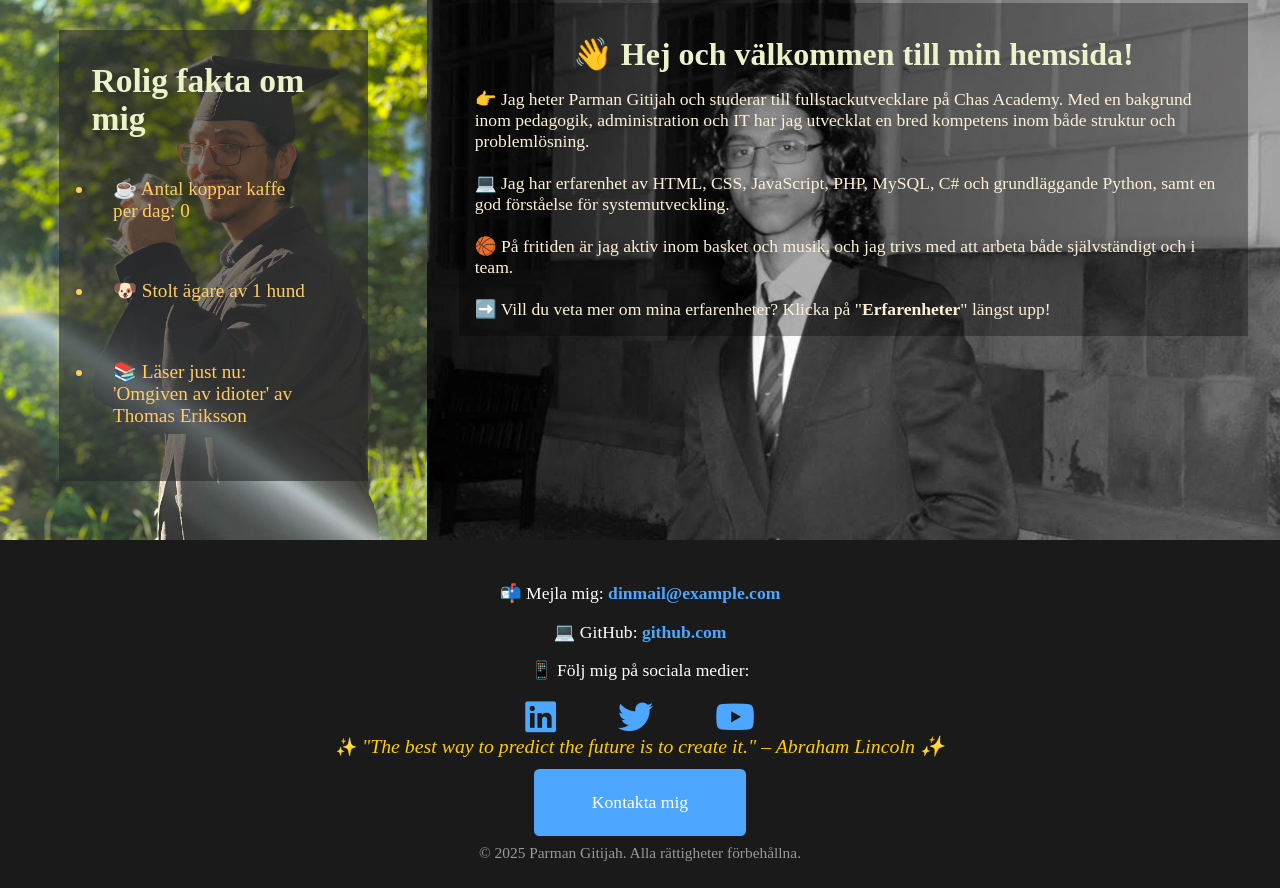
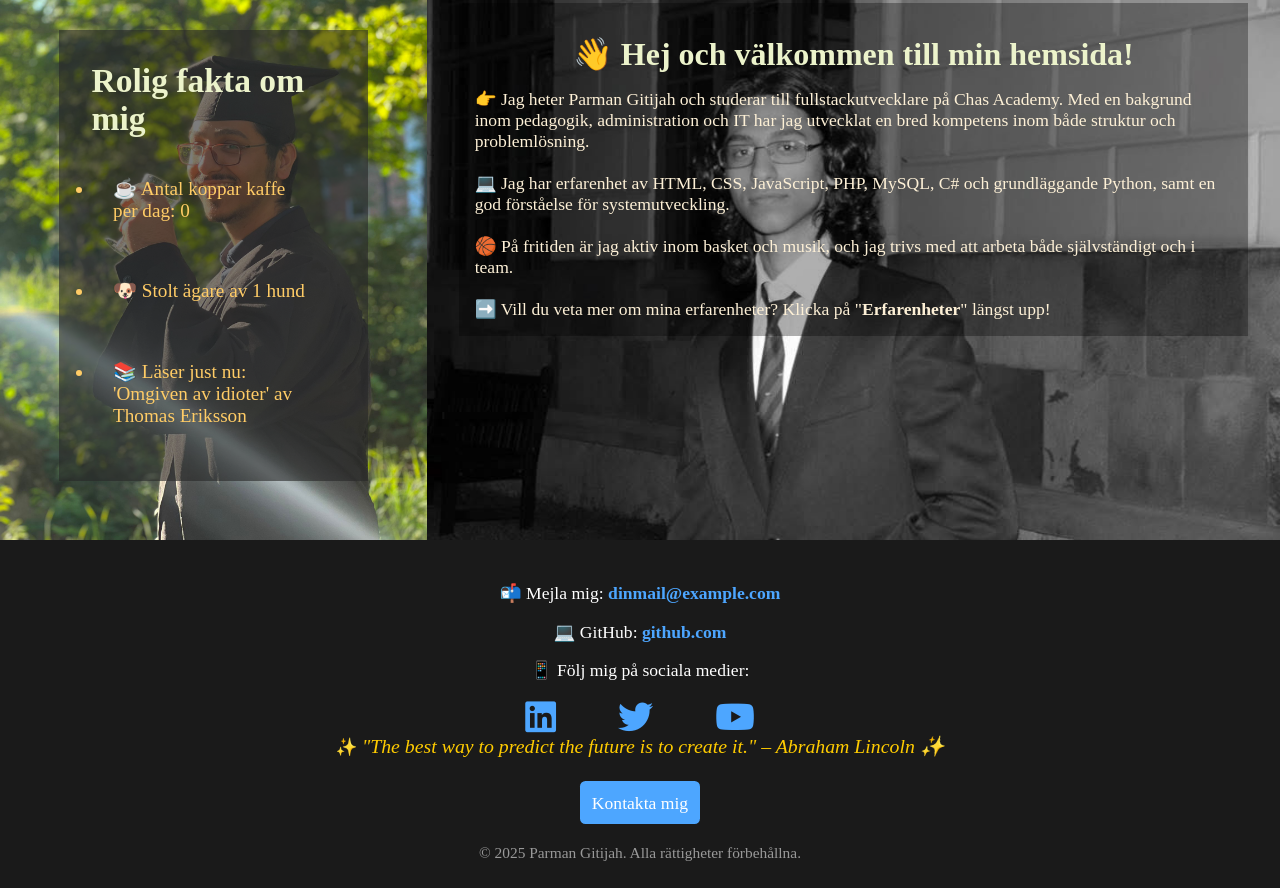
Before and after one commit to ParreG/Lab1---CV, a plain HTML site: page index.html in a window 1280 px wide. Shown: the part 829-1717 px from the top of the page. Drawn offline with Linux system fonts and the light colour scheme; a web font is replaced by a local one.

Commit message:
knapp fix

```diff
--- a/style.css
+++ b/style.css
@@ -208,7 +208,7 @@ nav ul li a:hover{
 .ctaButton {
     background-color: #4da6ff;
     color: white;
-    padding: 2% 5%;
+    padding: 1% 1%;
     font-size: 1em;
     text-decoration: none;
     border-radius: 0.3125em;
@@ -256,3 +256,4 @@ nav ul li a:hover{
         padding: 15px;
     }
 }
+/* footer slutar */
```
